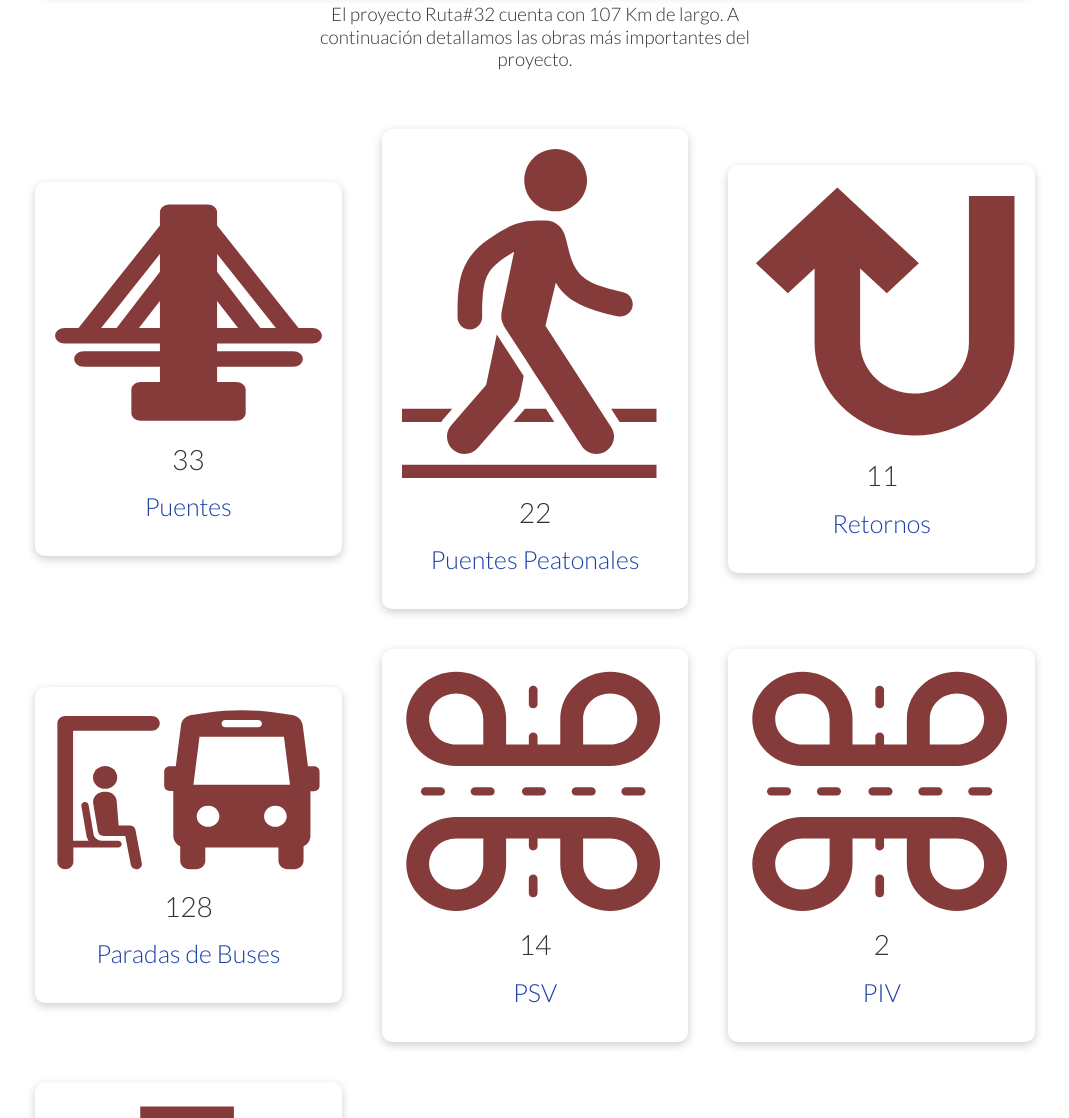
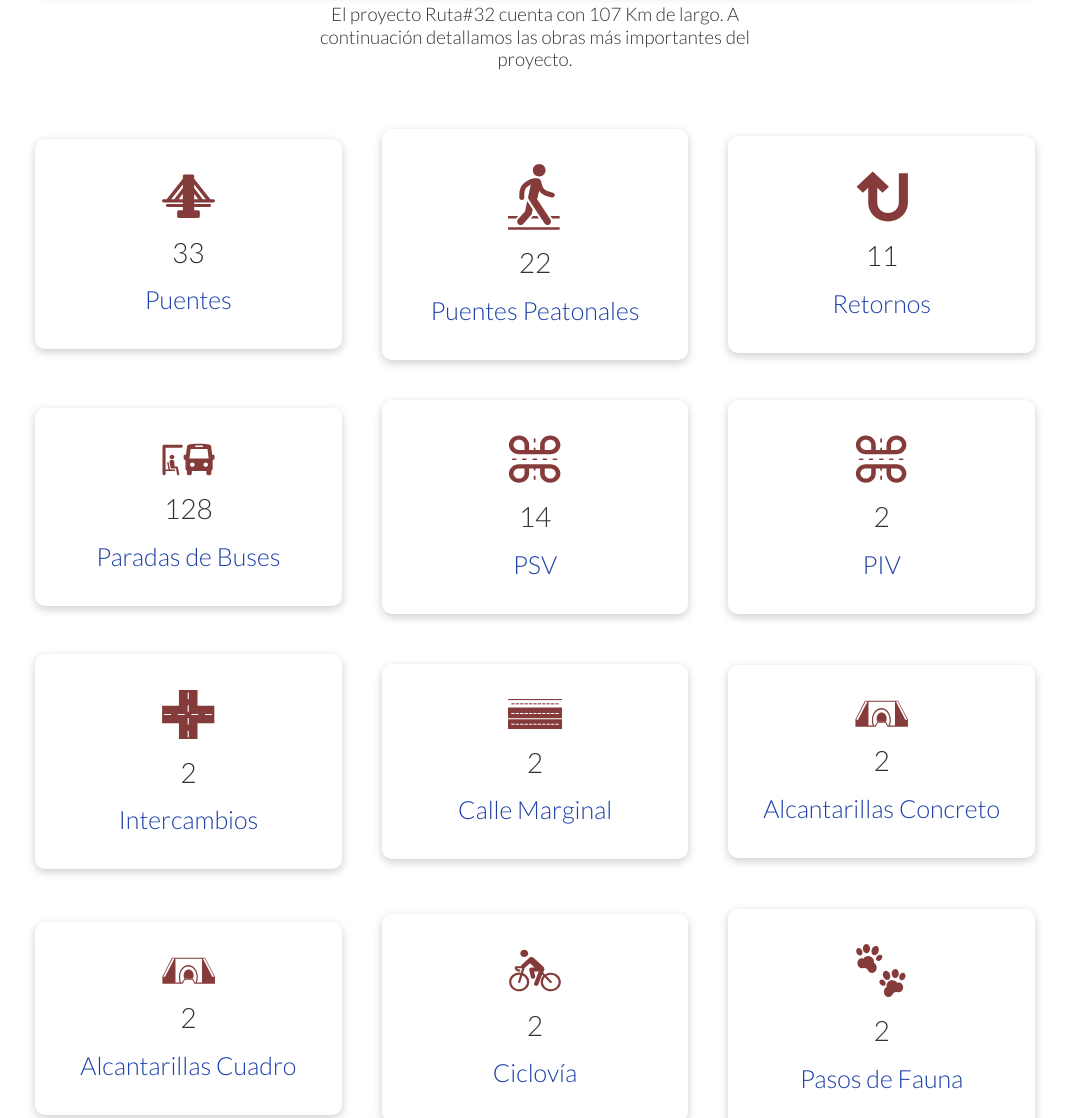
Before and after one commit to chec32costarica/ruta-32, a plain HTML site: page index.html in a window 1280 px wide. Shown: the part 2176-3294 px from the top of the page, without its empty margins (105-1174 px from the left). Drawn offline with Linux system fonts and the light colour scheme.

Commit message:
Add files via upload

```diff
--- a/css/utilities.css
+++ b/css/utilities.css
@@ -235,3 +235,8 @@
 .ini {
   font-weight: bold;
 }
+.icon {
+  width: 20%;
+  height: auto;
+  margin-top: 15px;
+}
```
